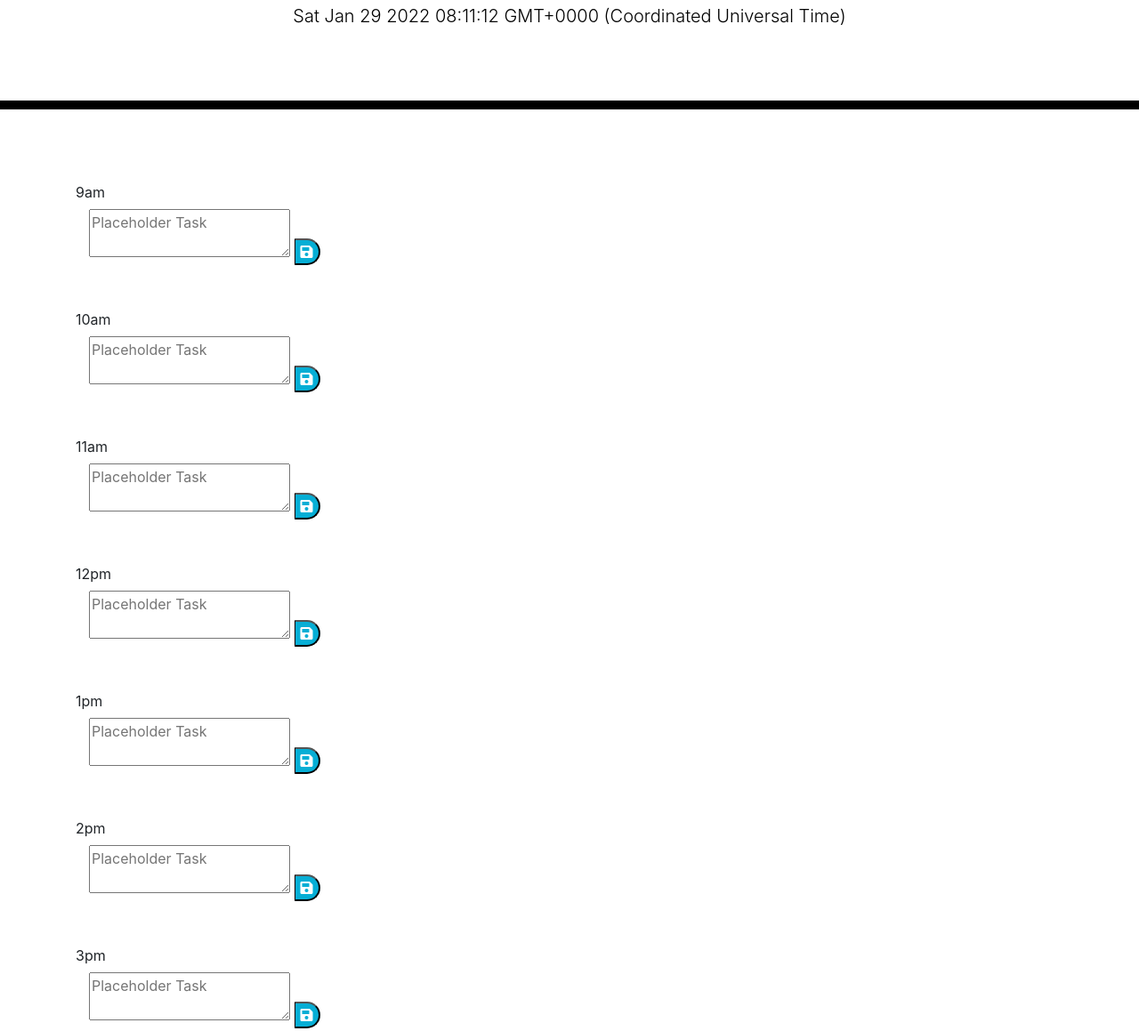
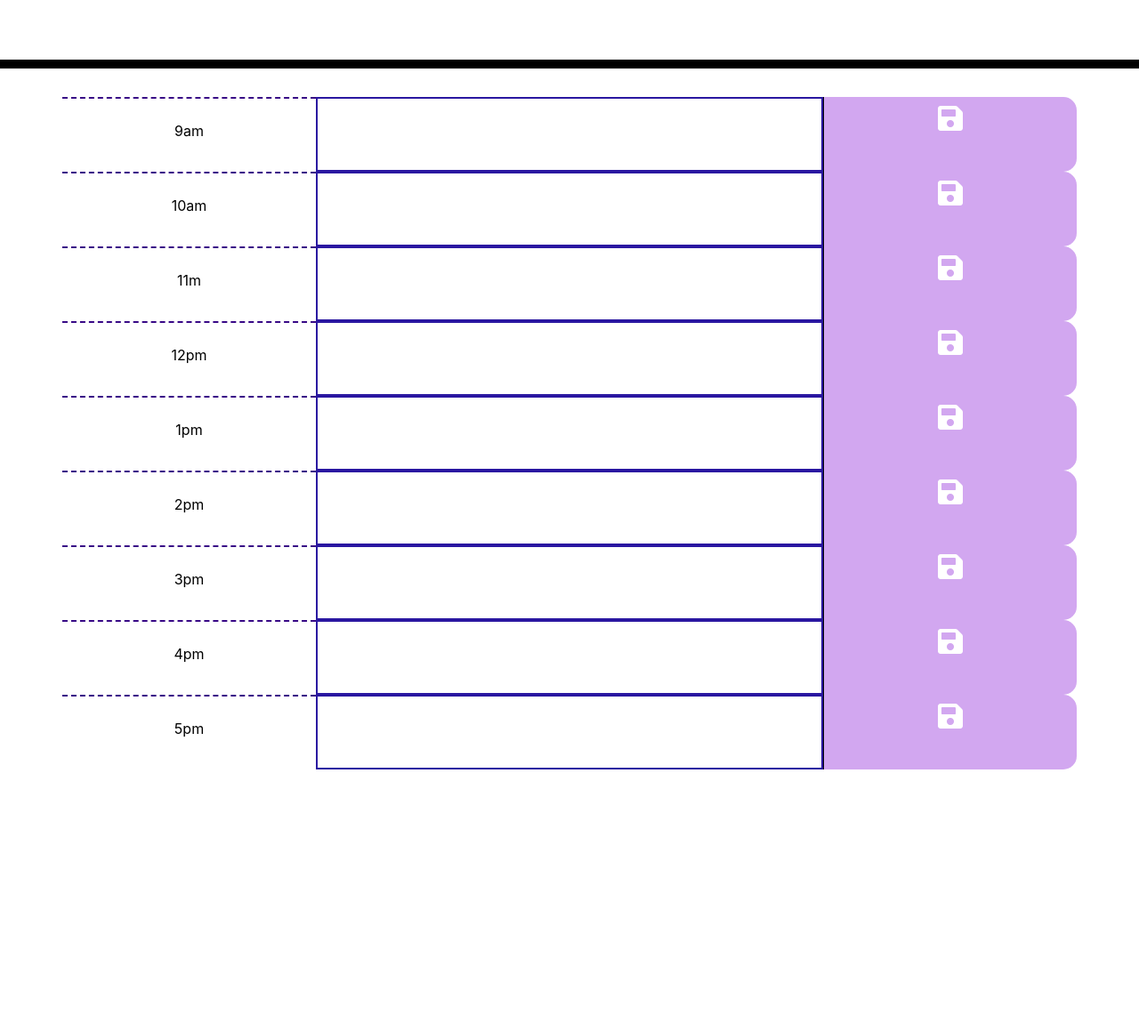
Before and after one commit to LF56/WorkScheduler, a plain HTML site: page index.html in a window 1280 px wide. Shown: the part 201-1360 px from the top of the page at 89% size. After the commit the page ends 1066 px from the top, so only its background shows below. Drawn offline with nearby package versions, Linux system fonts and the light colour scheme.

Commit message:
index html created

```diff
--- a/assets/css/style.css
+++ b/assets/css/style.css
@@ -23,23 +23,27 @@
 
 .description{
   white-space: pre-wrap;
+  border-style: solid;
+  border-color: rgb(42, 23, 161);
+  border-width: 2px;
 }
 
 .time-block{
   text-align: center;
+  vertical-align: left;
   border-radius: 15px;
 }
 
 .time-row {
   white-space: pre-wrap;
   height: 80px;
-  border-top: 1px solid white;;
+  border-top: 1px solid rgb(255, 255, 255);;
 }
 
 .hour {
   background-color: #ffffff;
   color: #000000;
-  border-top: 1px dashed #000000;
+  border-top: 2px dashed #380886;
 }
 
 .past {
@@ -61,11 +65,12 @@
   border-left: 1px solid black;
   border-top-right-radius: 15px;
   border-bottom-right-radius: 15px;
-  background-color: #06AED5;
+  background-color: #d2a7f0;
   color: white;
+  font-size: 2rem;
 }
 
 .saveButton i:hover {
-  font-size: 20px;
+  font-size: 3rem;
   transition: all .3s ease-in-out;
 }
--- a/assets/js/js.js
+++ /dev/null
@@ -1 +0,0 @@
-document.getElementById("currentDay").innerHTML = Date();
--- a/index.html
+++ b/index.html
@@ -1,12 +1,14 @@
 <!DOCTYPE html>
 <html lang="en">
+
 <head>
   <meta charset="UTF-8" />
   <meta name="viewport" content="width=device-width, initial-scale=1.0" />
   <meta http-equiv="X-UA-Compatible" content="ie=edge" />
-    <link rel="stylesheet"href="https://stackpath.bootstrapcdn.com/bootstrap/4.3.1/css/bootstrap.min.css"/>
-    <link rel="stylesheet" href="https://use.fontawesome.com/releases/v5.8.1/css/all.css" integrity="sha384-50oBUHEmvpQ+1lW4y57PTFmhCaXp0ML5d60M1M7uH2+nqUivzIebhndOJK28anvf" crossorigin="anonymous"/>
-    <link href="https://fonts.googleapis.com/css?family=Open+Sans&display=swap" rel="stylesheet"/>
+  <link rel="stylesheet" href="https://stackpath.bootstrapcdn.com/bootstrap/4.3.1/css/bootstrap.min.css" />
+  <link rel="stylesheet" href="https://use.fontawesome.com/releases/v5.8.1/css/all.css"
+    integrity="sha384-50oBUHEmvpQ+1lW4y57PTFmhCaXp0ML5d60M1M7uH2+nqUivzIebhndOJK28anvf" crossorigin="anonymous" />
+  <link href="https://fonts.googleapis.com/css?family=Open+Sans&display=swap" rel="stylesheet" />
   <link rel="stylesheet" href="assets/css/style.css" />
   <title>Work Day Scheduler</title>
 </head>
@@ -20,75 +22,111 @@
 
   <!-- TIMEBLOCKS-->
   <div class="container">
-      <div class="time-row">
+    <div class="row time-block">
+      <div class="hour col-3 pt-4">
         <p>9am</p>
       </div>
-      <div class="col-4 input">
-        <textarea placeholder="Placeholder Task"></textarea>
-        <button class="saveButton"><i class="fas fa-save"></i></button>
+      <div class="description col-6 p-3" contenteditable="true">
       </div>
-      <div class="time-row">
+      <div class=" saveButton col-3">
+        <i class="fas fa-save p-2"></i>
+      </div>
+    </div>
+    <div class="row time-block">
+      <div class="hour col-3 pt-4">
         <p>10am</p>
       </div>
-      <div class="col-4 input">
-        <textarea placeholder="Placeholder Task"></textarea>
-        <button class="saveButton"><i class="fas fa-save"></i></button>
+      <div class="description col-6 p-3" contenteditable="true">
       </div>
-      <div class="time-row">
-        <p>11am</p>
+      <div class=" saveButton col-3">
+        <i class="fas fa-save p-2"></i>
       </div>
-      <div class="col-4 input">
-        <textarea placeholder="Placeholder Task"></textarea>
-        <button class="saveButton"><i class="fas fa-save"></i></button>
     </div>
-      <div class="time-row">
+    <div class="row time-block">
+      <div class="hour col-3 pt-4">
+        <p>11m</p>
+      </div>
+      <div class="description col-6 p-3" contenteditable="true">
+      </div>
+      <div class=" saveButton col-3">
+        <i class="fas fa-save p-2"></i>
+      </div>
+    </div>
+    <div class="row time-block">
+      <div class="hour col-3 pt-4">
         <p>12pm</p>
       </div>
-      <div class="col-4 input">
-        <textarea placeholder="Placeholder Task"></textarea>
-        <button class="saveButton"><i class="fas fa-save"></i></button>
+      <div class="description col-6 p-3" contenteditable="true">
       </div>
-      <div class="time-row">
+      <div class=" saveButton col-3">
+        <i class="fas fa-save p-2"></i>
+      </div>
+    </div>
+    <div class="row time-block">
+      <div class="hour col-3 pt-4">
         <p>1pm</p>
       </div>
-      <div class="col-4 input">
-        <textarea placeholder="Placeholder Task"></textarea>
-        <button class="saveButton"><i class="fas fa-save"></i></button>
+      <div class="description col-6 p-3" contenteditable="true">
       </div>
-      <div class="time-row">
+      <div class=" saveButton col-3">
+        <i class="fas fa-save p-2"></i>
+      </div>
+    </div>
+    <div class="row time-block">
+      <div class="hour col-3 pt-4">
         <p>2pm</p>
       </div>
-      <div class="col-4 input">
-        <textarea placeholder="Placeholder Task"></textarea>
-        <button class="saveButton"><i class="fas fa-save"></i></button>
+      <div class="description col-6 p-3" contenteditable="true">
       </div>
-      <div class="time-row">
+      <div class=" saveButton col-3">
+        <i class="fas fa-save p-2"></i>
+      </div>
+    </div>
+    <div class="row time-block">
+      <div class="hour col-3 pt-4">
         <p>3pm</p>
       </div>
-      <div class="col-4 input">
-        <textarea placeholder="Placeholder Task"></textarea>
-        <button class="saveButton"><i class="fas fa-save"></i></button>
+      <div class="description col-6 p-3" contenteditable="true">
       </div>
-      <div class="time-row">
+      <div class=" saveButton col-3">
+        <i class="fas fa-save p-2"></i>
+      </div>
+    </div>
+    <div class="row time-block">
+      <div class="hour col-3 pt-4">
         <p>4pm</p>
       </div>
-      <div class="col-4 input">
-        <textarea placeholder="Placeholder Task"></textarea>
-        <button class="saveButton"><i class="fas fa-save"></i></button>
+      <div class="description col-6 p-3" contenteditable="true">
       </div>
-      <div class="time-row">
+      <div class=" saveButton col-3">
+        <i class="fas fa-save p-2"></i>
+      </div>
+    </div>
+    <div class="row time-block">
+      <div class="hour col-3 pt-4">
         <p>5pm</p>
       </div>
-      <div class="col-4 input">
-        <textarea placeholder="Placeholder Task"></textarea>
-        <button class="saveButton"><i class="fas fa-save"></i></button>
+      <div class="description col-6 p-3" contenteditable="true">
       </div>
+      <div class=" saveButton col-3">
+        <i class="fas fa-save p-2"></i>
+      </div>
+    </div>
+
+
+
+
+
+
+
 
   </div>
 
 
-    <script src= "assets/js/js.js"></script>
+
   <script src="https://code.jquery.com/jquery-3.4.1.min.js"></script>
   <script src="https://cdnjs.cloudflare.com/ajax/libs/moment.js/2.24.0/moment.min.js"></script>
+  <script src="assets/js/script.js"></script>
 </body>
+
 </html>
```
Also changed, not shown: assets/js/script.js (added). Lines whose indentation alone changed are shown as unchanged.
